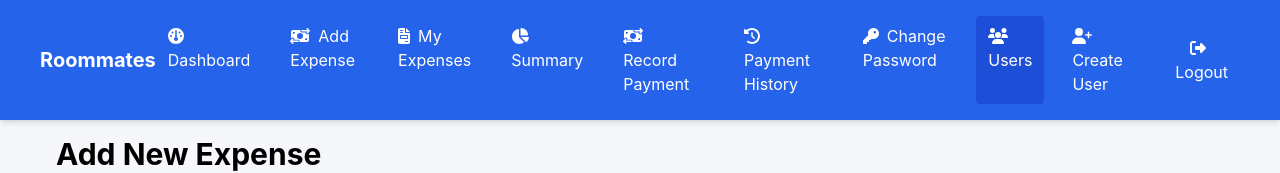
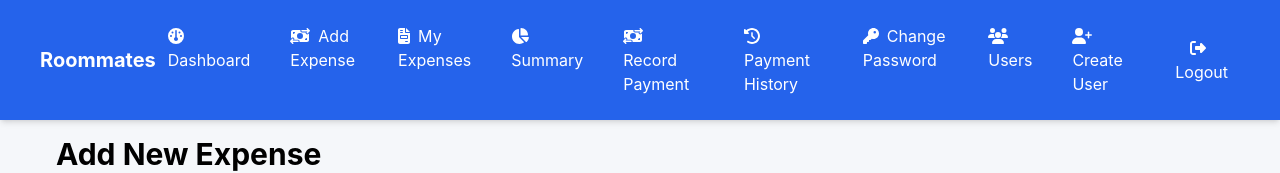
Before and after one commit to avmaurya07/Roommates, a React (Vite) app in the folder Roommates-client/: page /add-expense in a window 1280 px wide. Shown: the top 173 px of the page. Built offline with nearby package versions, Linux system fonts and the light colour scheme; no server answers; sample sign-in values are in the browser's storage.

Commit message:
minor ui fix

```diff
--- a/Roommates-client/src/components/navbar.jsx
+++ b/Roommates-client/src/components/navbar.jsx
@@ -141,7 +141,7 @@ function Navbar() {
               <>
                 <Link
                   to="/user-management"
-                  className="hover:bg-blue-700 px-3 py-2 rounded transition bg-blue-700"
+                  className="hover:bg-blue-700 px-3 py-2 rounded transition"
                 >
                   <FontAwesomeIcon icon={faUsers} className="mr-2" />
                   Users
```
